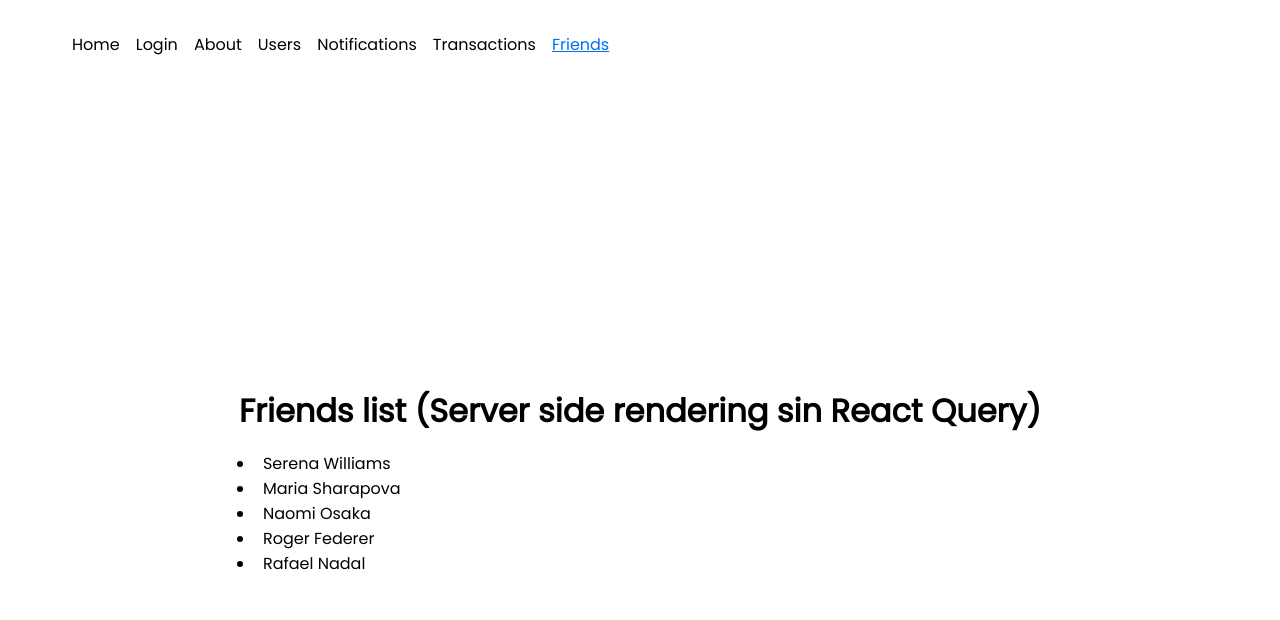
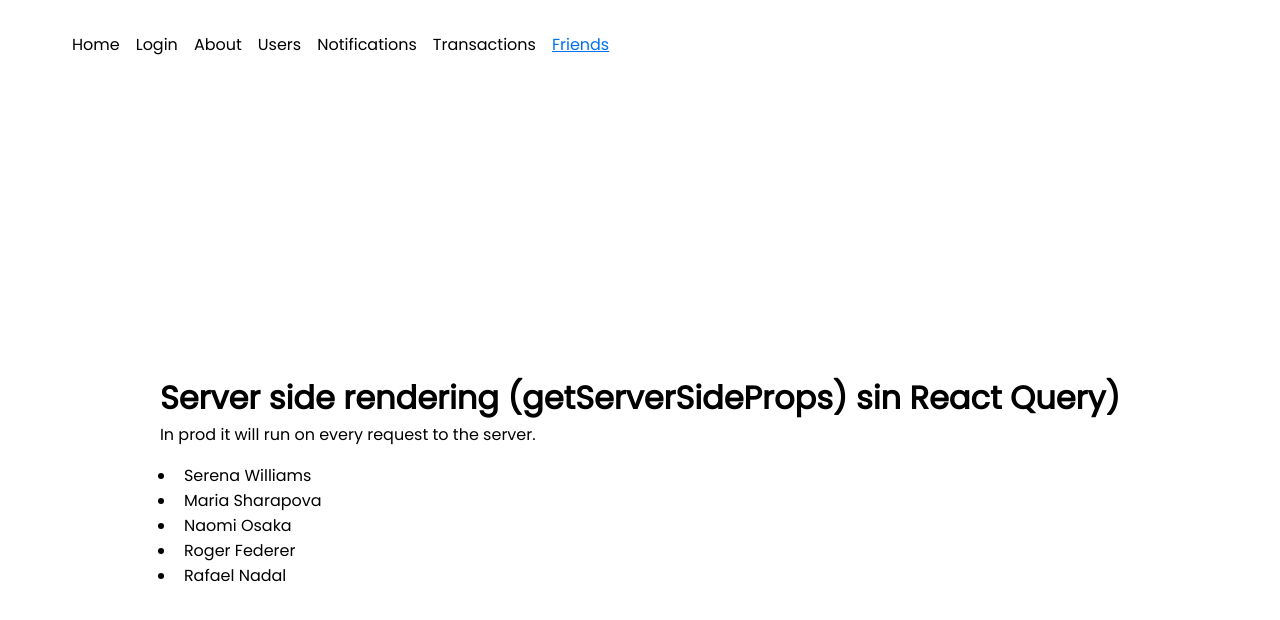
Before and after one commit to MariaVla/Nextjs-starter-pack, a Next.js app: page /friends in a window 1280 px wide. Shown: the top 620 px of the page. Built offline with nearby package versions, Linux system fonts and the light colour scheme; data requests are answered from the project's data file.

Commit message:
Improve example readability

```diff
--- a/pages/friends.tsx
+++ b/pages/friends.tsx
@@ -4,14 +4,13 @@ import type { NextPage, NextPageContext, GetServerSideProps } from 'next';
 
 import { MainLayout } from '../src/components/layouts/MainLayout';
 import styles from '../styles/Users.module.css';
+import { usersApi } from '../src/api';
+import { UserResponse } from '../src/interfaces';
 
 const fetchFriends = async () => {
-  const response = await fetch('http://localhost:4000/friends');
+  const { data } = await usersApi.get<UserResponse[]>('/friends');
 
-  if (!response.ok) {
-    throw new Error('Network response was not ok');
-  }
-  return response.json();
+  return data;
 };
 
 type User = {
@@ -24,7 +23,7 @@ type Props = {
   usersList: User[];
 };
 
-// Example normal data fetching in React
+// Example: Server Side Rendering -> call getServerSideProps on every request
 const FriendsPage: NextPage<Props> = ({ usersList }) => {
   const [users, setUsers] = useState(usersList);
 
@@ -40,7 +39,8 @@ const FriendsPage: NextPage<Props> = ({ usersList }) => {
         content={'Friends Page'}
       >
         <div className={styles.containerUsers}>
-          <h1>Friends list (Server side rendering sin React Query)</h1>
+          <h1>Server side rendering (getServerSideProps) sin React Query)</h1>
+          <p>In prod it will run on every request to the server.</p>
           <ul className={styles.listUsers}>
             {users?.map((user: User) => (
               <li key={user?.id}>
--- a/pages/transactions.tsx
+++ b/pages/transactions.tsx
@@ -62,6 +62,7 @@ const Transactions: NextPage<Props> = () => {
       content={'Users Page'}
     >
       <div className={styles.containerUsers}>
+        <h1>Client Side Rendering with React Query</h1>
         <ul className={styles.listUsers}>
           {users?.map((user) => (
             <div key={user.id}>
--- a/pages/users/index.tsx
+++ b/pages/users/index.tsx
@@ -10,7 +10,7 @@ type Props = {
   users: UserResponse[];
 };
 
-// Example using getStaticProps -> will be call one time during build time
+// Example using getStaticProps -> will be call ONE time during build time
 // if API changes I will not see the updates
 const UsersPage: NextPage<Props> = ({ users }) => {
   return (
@@ -20,6 +20,8 @@ const UsersPage: NextPage<Props> = ({ users }) => {
       content={'Users Page'}
     >
       <div className={styles.containerUsers}>
+        <h1>getStaticProps (at build time)</h1>
+        <p>In prod it will run once at build time.</p>
         <ul className={styles.listUsers}>
           {users?.map((user) => (
             <div key={user.id}>
```
